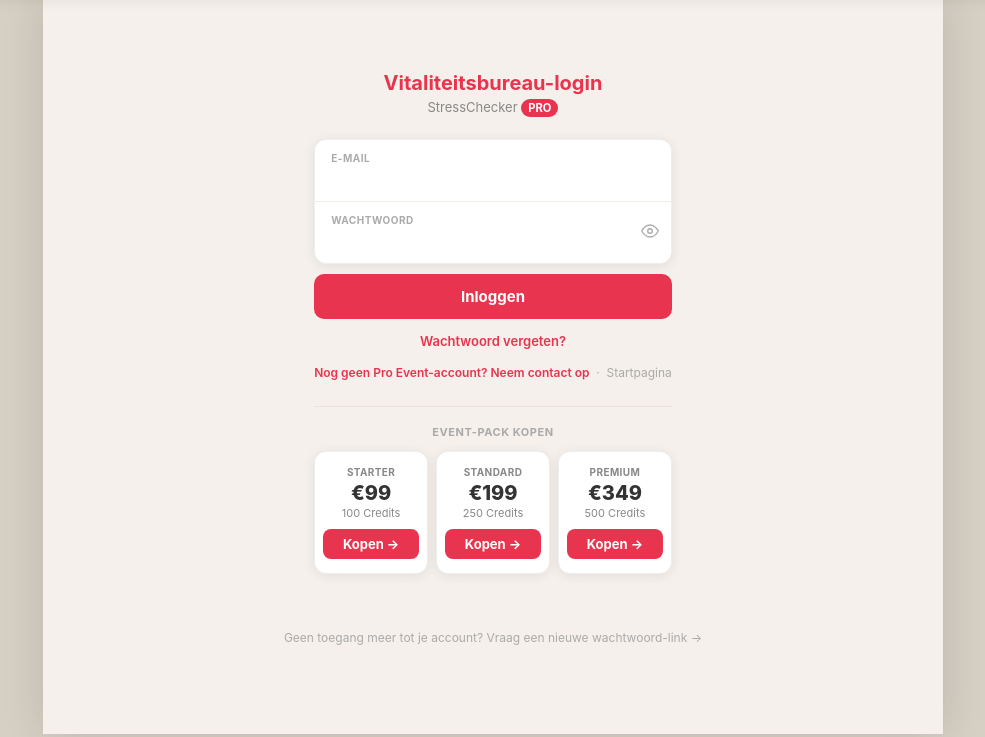
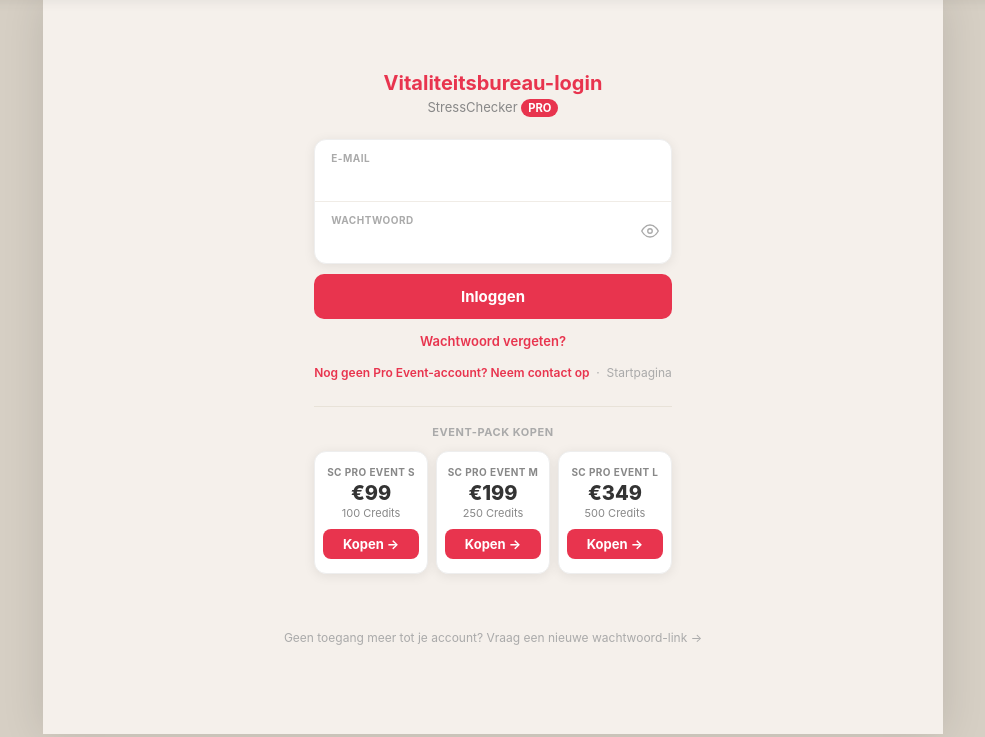
Before and after one commit to paulpannevis-svg/stresschecker, a Python web app: template templates/vb/login.html in a window 1280 px wide. Shown: the part 63-800 px from the top of the page, without its empty margins (147-1132 px from the left). Run offline with Jinja, Linux system fonts and the light colour scheme; the template is opened without the code that fills it, so the values that code supplies are empty.

Commit message:
VB login: pakketnamen STARTER/STANDARD/PREMIUM -> SC Pro Event S/M/L (prijzen/credits/links onveranderd)
Co-Authored-By: Claude Opus 4.8 (1M context) <noreply@anthropic.com>

```diff
--- a/templates/vb/login.html
+++ b/templates/vb/login.html
@@ -58,9 +58,9 @@
       {% set _kopen = 'Kaufen →' if lang == 'de' else ('Buy →' if lang == 'en' else 'Kopen →') %}
       {% set _credits = 'Credits' %}
       {% for pack in [
-          {'label':'STARTER','price':'€99','credits':100,'url':'https://checkout.lifestylemonitors.de/b/3cIbJ1byp7QzdcJ7Gr53O0k'},
-          {'label':'STANDARD','price':'€199','credits':250,'url':'https://checkout.lifestylemonitors.de/b/6oU6oHdGxgn51u16Cn53O0j'},
-          {'label':'PREMIUM','price':'€349','credits':500,'url':'https://checkout.lifestylemonitors.de/b/28E3cvbyp8UD2y5gcX53O0i'} ] %}
+          {'label':'SC Pro Event S','price':'€99','credits':100,'url':'https://checkout.lifestylemonitors.de/b/3cIbJ1byp7QzdcJ7Gr53O0k'},
+          {'label':'SC Pro Event M','price':'€199','credits':250,'url':'https://checkout.lifestylemonitors.de/b/6oU6oHdGxgn51u16Cn53O0j'},
+          {'label':'SC Pro Event L','price':'€349','credits':500,'url':'https://checkout.lifestylemonitors.de/b/28E3cvbyp8UD2y5gcX53O0i'} ] %}
       <a href="{{ pack.url }}" target="_blank" rel="noopener"
          style="flex:1;min-width:0;text-decoration:none;background:#fff;border:1px solid #eee;border-radius:12px;padding:14px 8px;text-align:center;box-shadow:0 2px 12px rgba(0,0,0,.08);color:#333;">
         <div style="font-size:10px;font-weight:700;color:#888;text-transform:uppercase;letter-spacing:.04em;">{{ pack.label }}</div>
```
